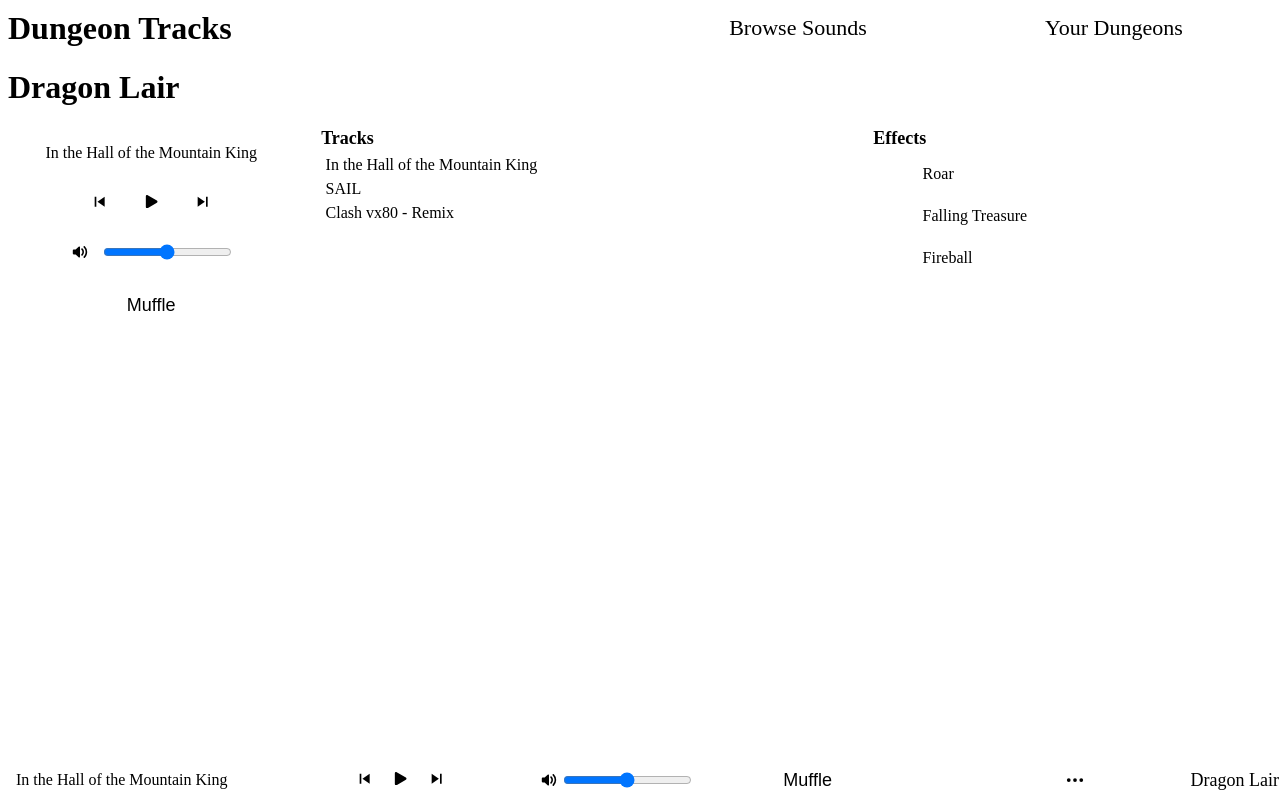
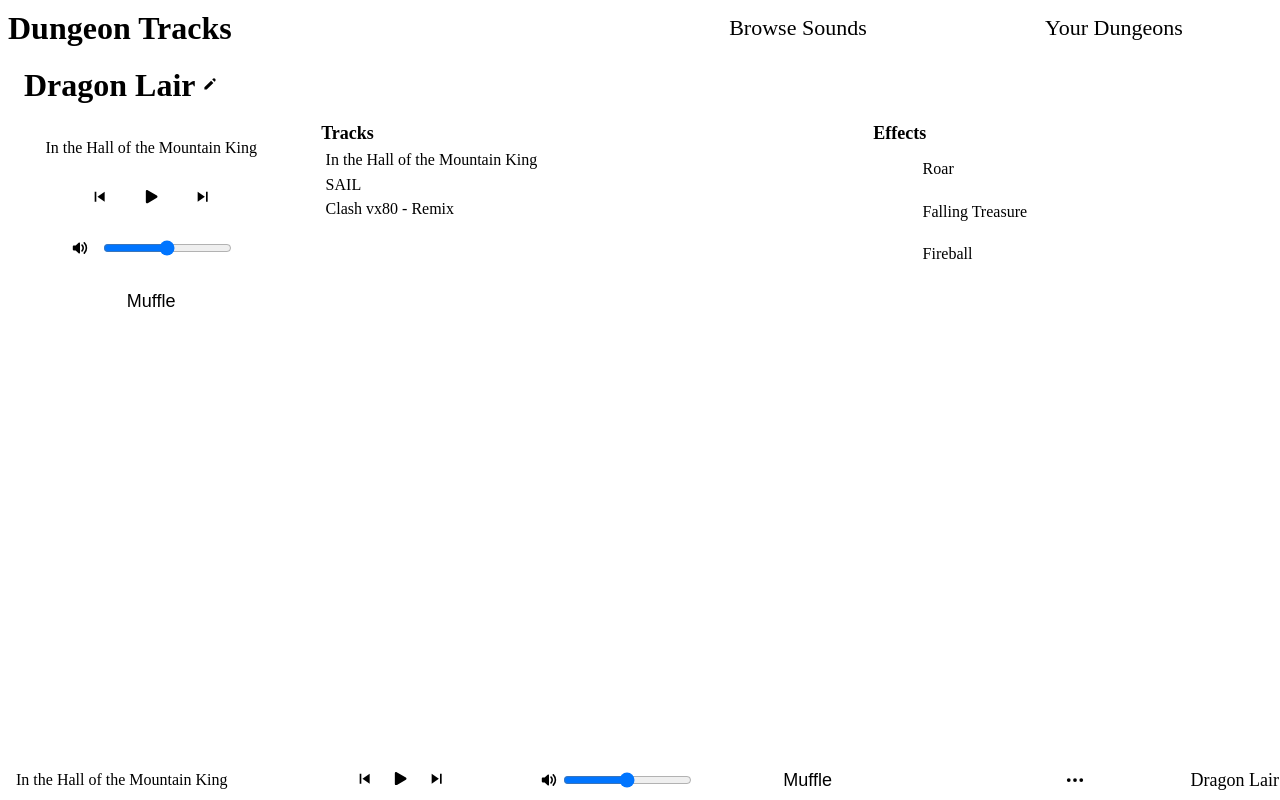
Before and after one commit to 7socks/dungeon-tracks, a React app: page / in a window 1280 px wide. Built offline with nearby package versions, Linux system fonts and the light colour scheme; the HTML template or start-up script is replaced by a standard one.

Commit message:
dungeon title editing focus/blur behavior

```diff
--- a/client/src/components/Dungeon.js
+++ b/client/src/components/Dungeon.js
@@ -1,5 +1,7 @@
-import React, { useState } from 'react';
+import React, { useState, useEffect } from 'react';
 import styled from 'styled-components';
+import { HiPencil } from 'react-icons/hi';
+import { ImCheckmark } from 'react-icons/im';
 
 import { PlaylistControls } from './AudioControls';
 import Playlist from './Playlist';
@@ -11,32 +13,64 @@ const DungeonContainer = styled.div`
   justify-content: space-around;
   width: 100%;
 
+  button:not(.muffle-btn) {
+    border: none;
+    background: none;
+    color: var(--theme-btn-text-dim);
+
+    :hover {
+      color: var(--theme-btn-text-undim);
+    }
+  }
+`;
+
+const TitleContainer = styled.div`
+  width: 100%;
+  display: flex;
+  flex-direction: row;
+  padding: 1.2em 0 1.2em 1em;
+
   h1 {
-    width: 100%;
+    margin: 0;
+  }
+
+  button {
+    font-size: 16px;
   }
 `;
 
 const DungeonTitle = ({title, update}) => {
+  const [focused, setFocused] = useState(false);
   const [editing, setEditing] = useState(false);
   const [editTitle, setEditTitle] = useState(title);
+
+  useEffect(() => {
+    setFocused(editing);
+  }, [editing]);
 
   const edit = (e) => {
     setEditTitle(e.target.value);
   };
 
+  const handleBlur = () => {
+    setEditing(false);
+  };
+
   if (!editing) {
-    return <h1>{title}</h1>
+    return <TitleContainer>
+      <h1>{title}</h1>
+      <button onClick={() => setEditing(true)}>
+        <HiPencil/>
+      </button>
+    </TitleContainer>;
   } else {
-    return (<div>
-      <input type="text" value={editTitle} onChange={edit}/>
+    return (<TitleContainer onBlur={focused ? handleBlur : null}>
+      <input type="text" value={editTitle} onChange={edit} autoFocus/>
       <button onClick={() => {
         setEditing(false);
         update(editTitle);
-      }}>V</button>
-      <button onClick={() => {
-        setEditing(false);
-      }}>X</button>
-    </div>);
+      }}><ImCheckmark/></button>
+    </TitleContainer>);
   }
 };
 
```
